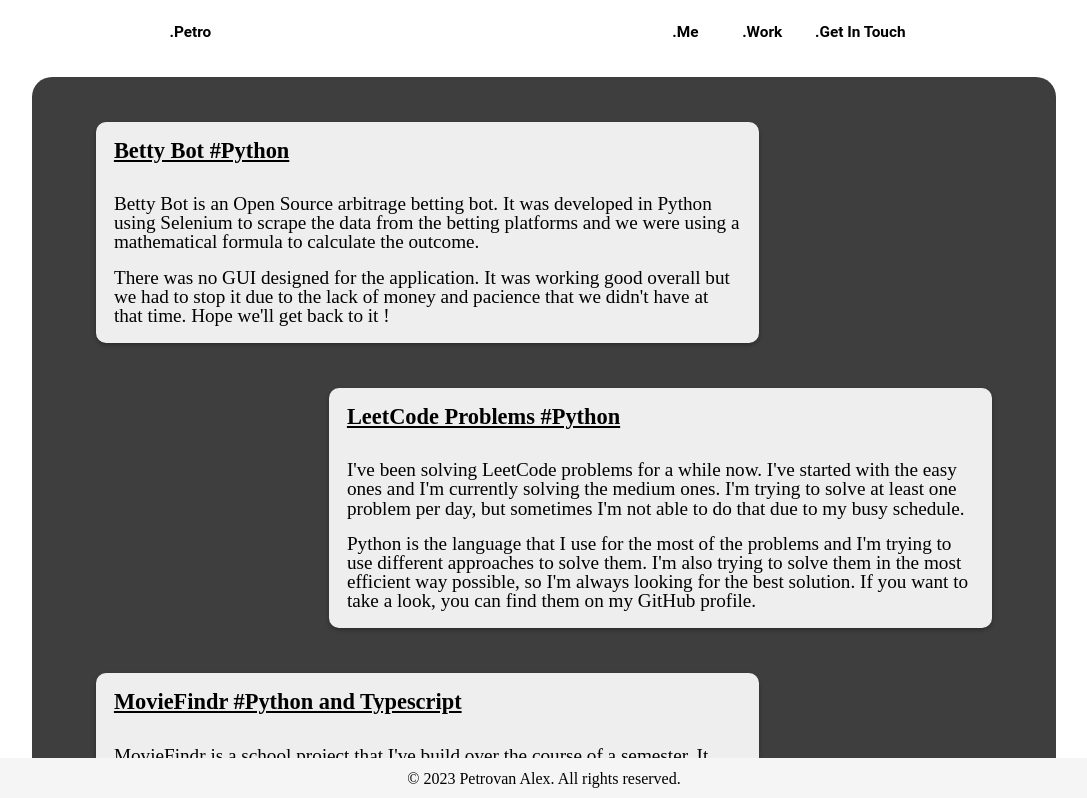
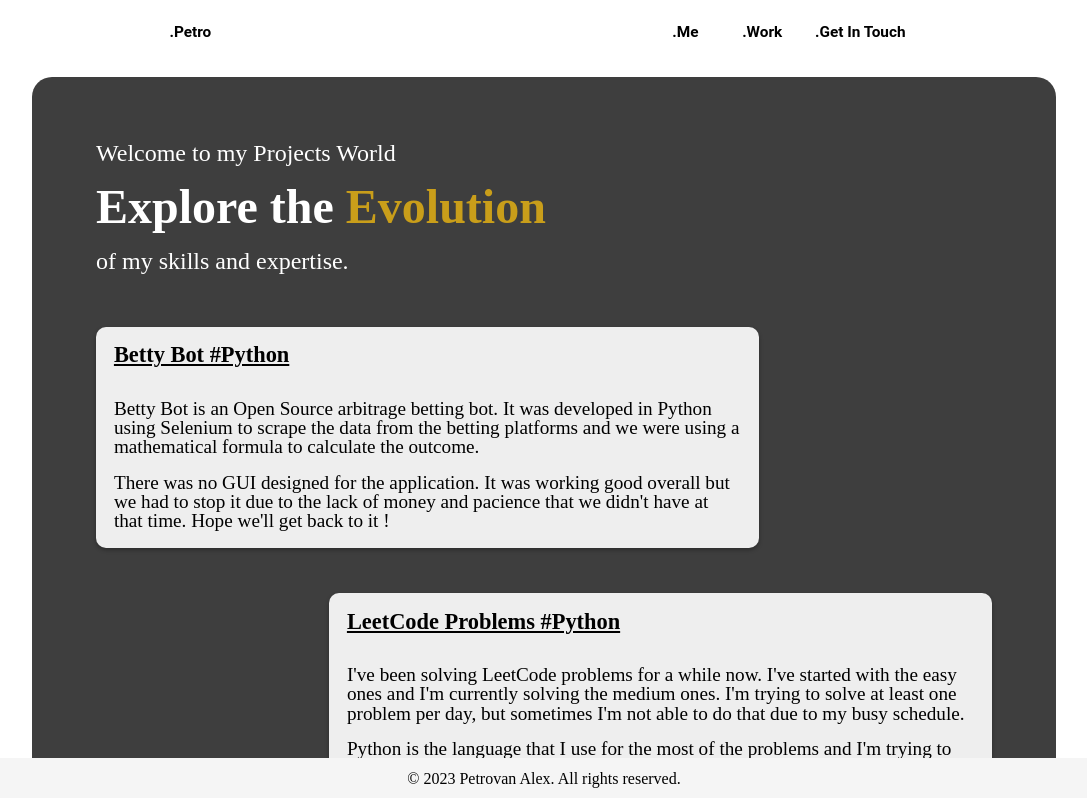
Before and after one commit to alexpetrovan2001/PersonalWebsite, a React (Vite) app in the folder personal/: page /work in a window 1280 px wide. Shown: the top 798 px of the page, without its empty margins (96-1183 px from the left). Built offline with nearby package versions, Linux system fonts and the light colour scheme.

Commit message:
Added an introduction to the Work page and refactored the code for repeating elements

```diff
--- a/personal/src/App.css
+++ b/personal/src/App.css
@@ -81,8 +81,42 @@
   flex-direction: row;
 }
 
-.work-main-container {
-  background-color: rgb(62, 62, 62);
-  border-radius: 20px;
-  padding: 0% 5%;
+.introduction-container {
+  display: flex;
+  flex-direction: column;
+  margin-bottom: 4%;
 }
+
+.introduction-container > * {
+  margin-bottom: 4%;
+}
+
+/* Fonts designs for colors and sizes */
+
+.small-font {
+  font-size: 125%;
+  font-weight: 300;
+
+}
+
+.medium-font {
+  font-size: 150%;
+  font-weight: 400;
+}
+
+.big-font {
+  font-size: 300%;
+  font-weight: 800;
+}
+
+.gold-font {
+  color: #c99e1a;
+}
+
+.gray-font {
+  color: rgb(238, 238, 238);
+}
+
+.white-font {
+  color: white;
+}
--- a/personal/src/components/CustomComponents/PostComponent/PostComponent.css
+++ b/personal/src/components/CustomComponents/PostComponent/PostComponent.css
@@ -8,7 +8,7 @@
     border-radius: 10px;
     box-shadow: 0px 2px 4px rgba(0, 0, 0, 0.3);
     transition: opacity 1s ease, background-color 0.3s ease, transform 0.2s, box-shadow 0.2s;
-    margin: 5% 0;
+    margin-bottom: 5%;
 
     &:hover {
       transform: translateY(-5px);
--- a/personal/src/components/Personal.css
+++ b/personal/src/components/Personal.css
@@ -5,40 +5,6 @@
     padding: 5%;
 }
 
-.personal-introduction-container {
-    display: flex;
-    flex-direction: column;
-    margin-bottom: 4%;
-}
-
-.personal-introduction-container > * {
-    margin-bottom: 4%;
-}
-
 .personal-description-container > * {
     margin-bottom: 4%;
 }
-
-.small-personal-font {
-    font-size: 125%;
-    font-weight: 300;
-
-}
-
-.medium-personal-font {
-    font-size: 150%;
-    font-weight: 400;
-}
-
-.big-personal-font {
-    font-size: 300%;
-    font-weight: 800;
-}
-
-.gold-font {
-    color: #c99e1a;
-}
-
-.gray-font {
-    color: rgb(238, 238, 238);
-}
--- a/personal/src/components/Personal.tsx
+++ b/personal/src/components/Personal.tsx
@@ -5,25 +5,25 @@ import { MyButton } from "./CustomComponents/CustomButton"
 export const Personal: React.FC = () => (
     <React.Fragment>
         <div className="flex-container-column personal-main-container">
-            <div className="personal-introduction-container">
-                <p className="medium-personal-font">Welcome to my World</p>
+            <div className="introduction-container">
+                <p className="medium-font">Welcome to my Personal World</p>
                 <div className="flex-row-container">
-                    <p className="big-personal-font">Hi, I'm&nbsp;</p>
-                    <p className="big-personal-font gold-font">Petrovan Alex</p>
+                    <p className="big-font">Hi, I'm&nbsp;</p>
+                    <p className="big-font gold-font">Petrovan Alex</p>
                 </div>
-                <p className="medium-personal-font">software developer.</p>
+                <p className="medium-font">software developer.</p>
             </div>
             <div className="personal-description-container">
-                <p className="medium-personal-font gray-font">
+                <p className="medium-font gray-font">
                     Educational Background
                 </p>
-                <p className="small-personal-font">
+                <p className="small-font">
                     I am currently embarking on my third and final year of study at Babes Bolyai University in Cluj Napoca, where I've been immersed in the world of computer science. My academic journey has been a dynamic exploration of algorithms, data structures, and software engineering principles. I've had the privilege of collaborating on diverse coding projects, expanding my proficiency in fields such as artificial intelligence and web development. My education at this esteemed institution has not only fortified my technical skills but has also nurtured my analytical thinking and problem-solving aptitude, setting the stage for my aspirations in the technology realm.
                 </p>
-                <p className="medium-personal-font gray-font">
+                <p className="medium-font gray-font">
                     Professional Background
                 </p>
-                <p className="small-personal-font">
+                <p className="small-font">
                     With a year of professional experience in the automotive industry, I've harnessed my software development skills to contribute to innovative solutions within the industry. This experience allowed me to work in collaborative teams, translating intricate technical concepts into practical applications that drive progress. Prior to my software journey, I held diverse roles ranging from bartending to guiding individuals through the paperwork involved in setting up businesses. These ventures have cultivated my adaptability, communication acumen, and entrepreneurial spirit, which I now channel into crafting efficient and impactful software solutions.
                 </p>
             </div>
--- /dev/null
+++ b/personal/src/components/Work.css
@@ -0,0 +1,5 @@
+.work-main-container {
+    background-color: rgb(62, 62, 62);
+    border-radius: 20px;
+    padding: 5%;
+  }
--- a/personal/src/components/Work.tsx
+++ b/personal/src/components/Work.tsx
@@ -1,10 +1,19 @@
 import React from "react"
 import PostComponent from "./CustomComponents/PostComponent/PostComponent"
+import "./Work.css"
 
 export const Work: React.FC = () => {
     return (
         <React.Fragment>
             <div className="flex-container-column work-main-container">
+                <div className="introduction-container">
+                    <p className="medium-font white-font">Welcome to my Projects World</p>
+                    <div className="flex-row-container">
+                        <p className="big-font white-font">Explore the&nbsp;</p>
+                        <p className="big-font gold-font">Evolution</p>
+                    </div>
+                    <p className="medium-font white-font">of my skills and expertise.</p>
+                </div>
                 <PostComponent dataPath='/data/work-posts.json'/>
             </div>
         </React.Fragment>
```
